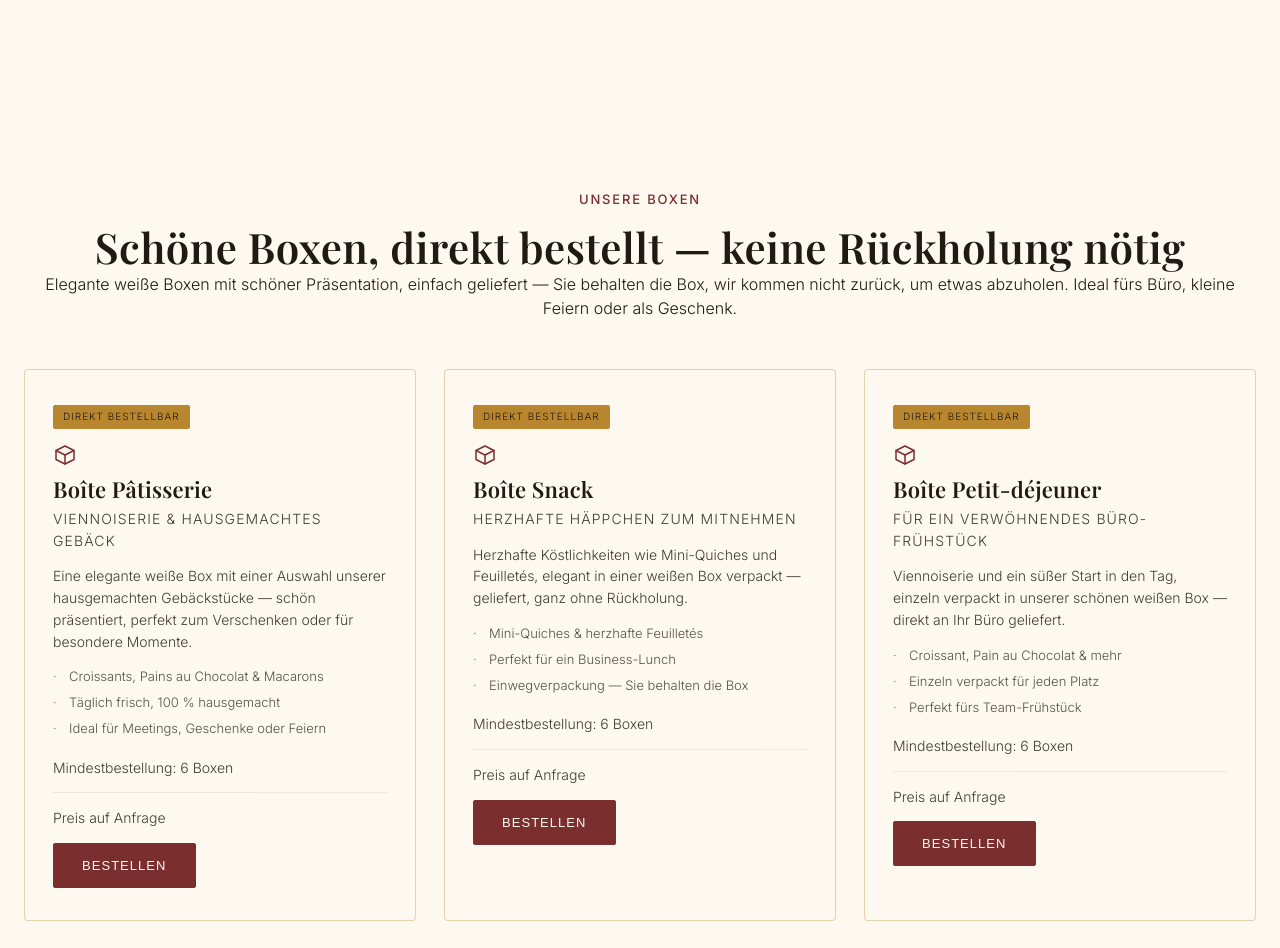
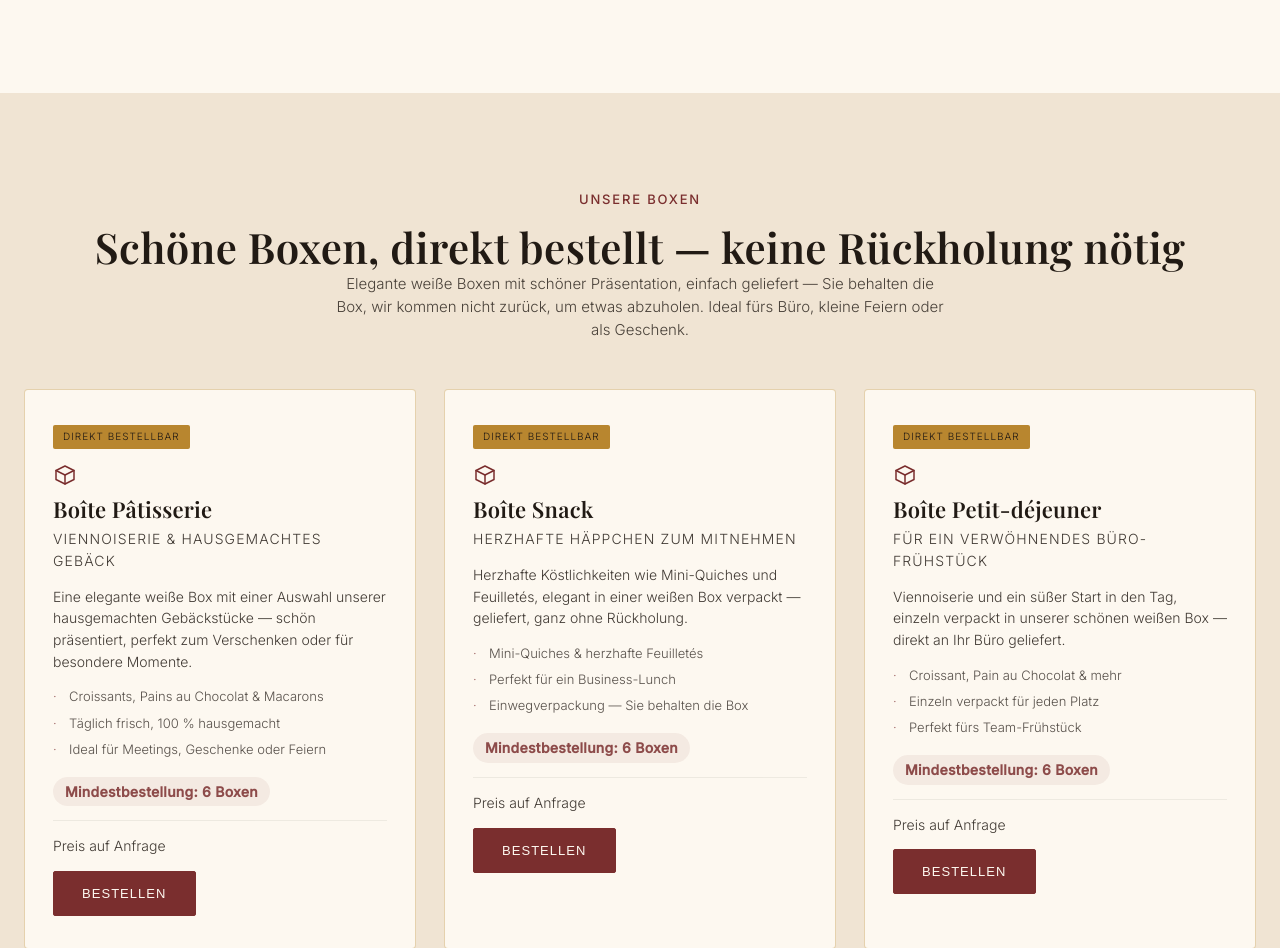
Before and after one commit to smartstocking/chez-emil-catering-site, a plain HTML site: page index.html in a window 1280 px wide. Shown: the part 4424-5372 px from the top of the page. Drawn offline with nearby package versions, Linux system fonts and the light colour scheme.

Commit message:
Add files via upload

```diff
--- a/css/styles.css
+++ b/css/styles.css
@@ -238,6 +238,14 @@ h3{font-size:22px}
 .menu-card .btn{margin-top:10px;align-self:center}
 .offers-note{text-align:center;font-size:13px;opacity:.65;max-width:640px;margin:32px auto 0}
 
+.boxes-section{background:var(--cream-2)}
+.boxes-intro{max-width:620px;margin:0 auto;opacity:.8;font-size:15px}
+.box-min{
+  display:inline-block;font-size:12px;font-weight:600;letter-spacing:.02em;
+  color:var(--burgundy);background:rgba(122,46,46,.08);border-radius:20px;
+  padding:4px 12px;margin-bottom:12px;
+}
+
 /* ===== Actus ===== */
 .faq{background:var(--cream-2)}
 .faq-list{max-width:760px;margin:48px auto 0;display:flex;flex-direction:column;gap:14px}
```
